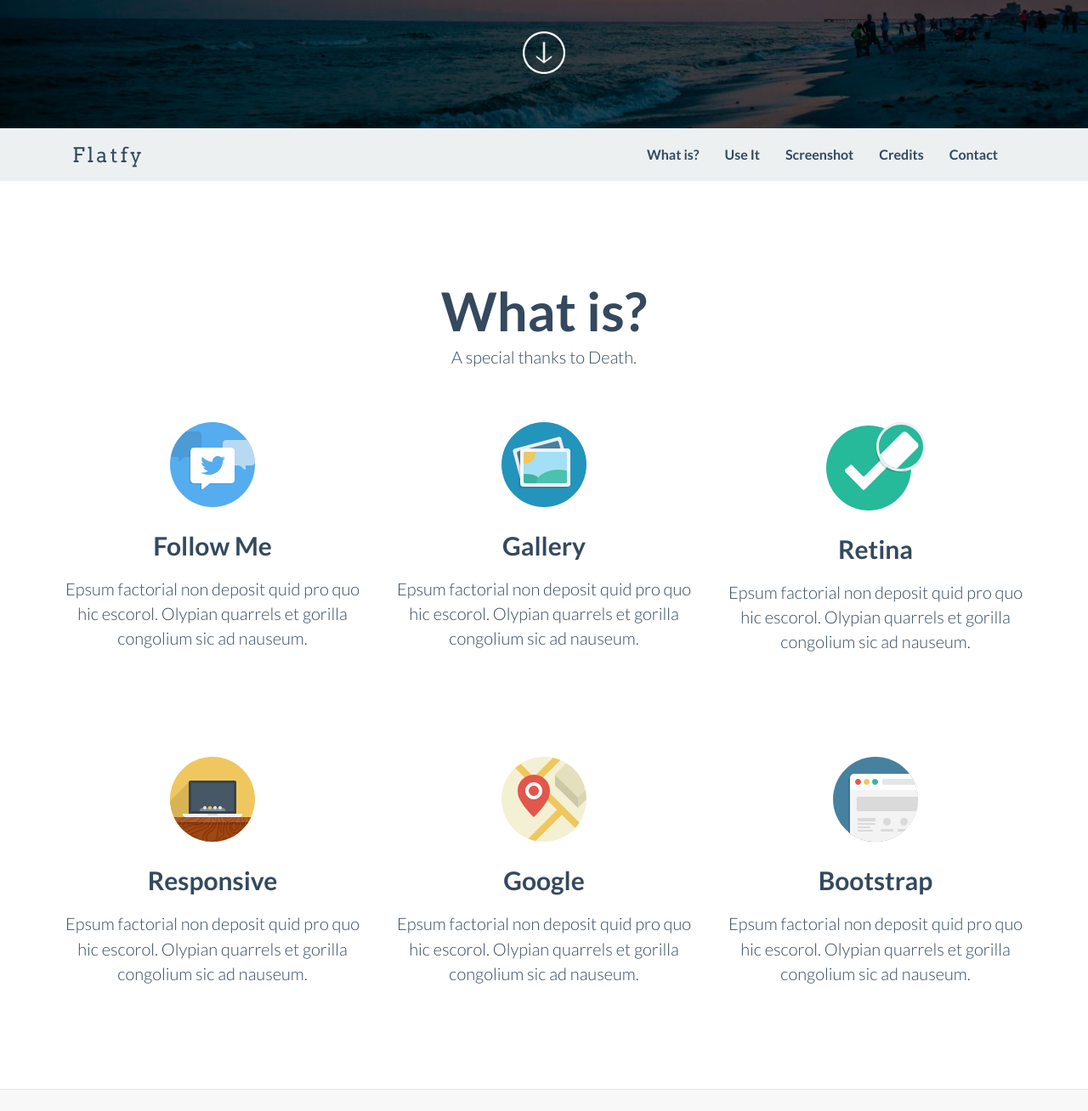
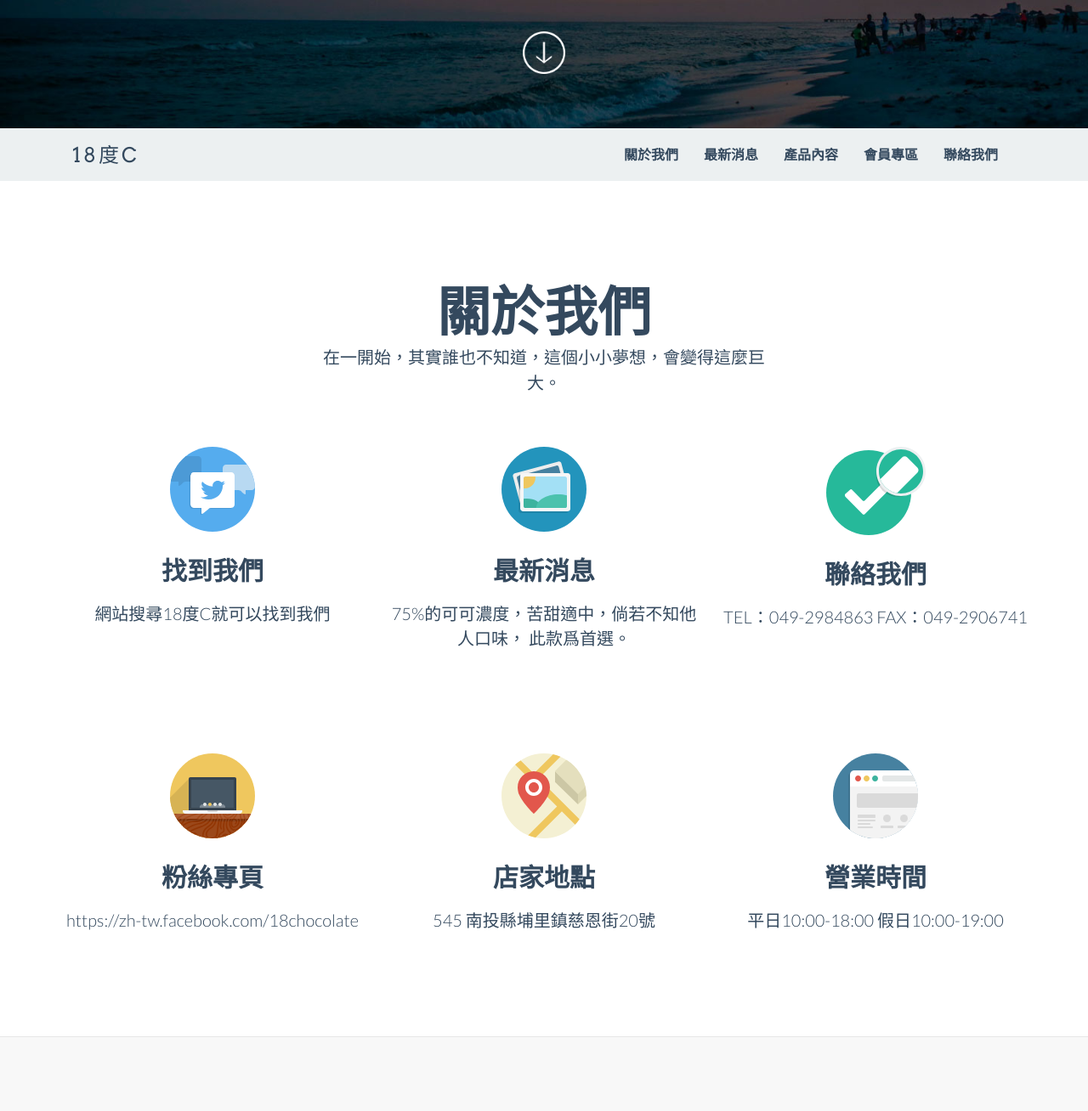
Before and after one commit to mengjie0213/webex2, a plain HTML site: page index.html in a window 1280 px wide. Shown: the part 649-1957 px from the top of the page at 85% size. Drawn offline with Linux system fonts and the light colour scheme.

```diff
--- a/index.html
+++ b/index.html
@@ -4,14 +4,15 @@
 <!--[if IE 7]>    <html class="no-js ie7 oldie" lang="en"> <![endif]-->
 <!--[if IE 8]>    <html class="no-js ie8 oldie" lang="en"> <![endif]-->
 <!--[if IE 9]>    <html class="no-js ie9" lang="en"> <![endif]-->
-<!--[if gt IE 9]><!--> <html> <!--<![endif]-->
+<!--[if gt IE 9]><!-->
+<html lang="zh-Hant-TW"> <!--<![endif]-->
 <head>
     <meta charset="utf-8">
     <meta name="viewport" content="width=device-width, user-scalable=no, initial-scale=1.0, minimum-scale=1.0, maximum-scale=1.0">
     <meta name="description" content="Flatfy Free Flat and Responsive HTML5 Template ">
     <meta name="author" content="">
 
-    <title>Flatfy – Free Flat and Responsive HTML5 Template</title>
+    <title>18度C巧克力工坊</title>
 
     <!-- Bootstrap core CSS -->
     <link href="css/bootstrap.min.css" rel="stylesheet">
@@ -58,8 +59,8 @@
 	<!-- FullScreen -->
     <div class="intro-header">
 		<div class="col-xs-12 text-center abcen1">
-			<h1 class="h1_home wow fadeIn" data-wow-delay="0.4s">Flatfy</h1>
-			<h3 class="h3_home wow fadeIn" data-wow-delay="0.6s">Clean & minimal Theme</h3>
+			<h1 class="h1_home wow fadeIn" data-wow-delay="0.4s">18度C巧克力工坊</h1>
+			<h3 class="h3_home wow fadeIn" data-wow-delay="0.6s">連結幸福,分享愛</h3>
 			<ul class="list-inline intro-social-buttons">
 				<li><a href="https://twitter.com/galantiandrea" class="btn  btn-lg mybutton_cyano wow fadeIn" data-wow-delay="0.8s"><span class="network-name">Twitter</span></a>
 				</li>
@@ -85,17 +86,17 @@
 					<span class="icon-bar"></span>
 					<span class="icon-bar"></span>
 				</button>
-				<a class="navbar-brand" href="#home">Flatfy</a>
+				<a class="navbar-brand" href="#home">18度C</a>
 			</div>
 
 			<div class="collapse navbar-collapse navbar-right navbar-ex1-collapse">
 				<ul class="nav navbar-nav">
 
-					<li class="menuItem"><a href="#whatis">What is?</a></li>
-					<li class="menuItem"><a href="#useit">Use It</a></li>
-					<li class="menuItem"><a href="#screen">Screenshot</a></li>
-					<li class="menuItem"><a href="#credits">Credits</a></li>
-					<li class="menuItem"><a href="#contact">Contact</a></li>
+					<li class="menuItem"><a href="#whatis">關於我們</a></li>
+					<li class="menuItem"><a href="#useit">最新消息</a></li>
+					<li class="menuItem"><a href="#screen">產品內容</a></li>
+					<li class="menuItem"><a href="#credits">會員專區</a></li>
+					<li class="menuItem"><a href="#contact">聯絡我們</a></li>
 				</ul>
 			</div>
 
@@ -107,8 +108,8 @@
 		<div class="container">
 
 			<div class="col-md-6 col-md-offset-3 text-center wrap_title">
-				<h2>What is?</h2>
-				<p class="lead" style="margin-top:0">A special thanks to Death.</p>
+				<h2>關於我們</h2>
+				<p class="lead" style="margin-top:0">在一開始，其實誰也不知道，這個小小夢想，會變得這麼巨大。</p>
 
 			</div>
 
@@ -116,23 +117,23 @@
 
 				<div class="col-sm-4 wow fadeInDown text-center">
 				  <img class="rotate" src="img/icon/tweet.svg" alt="Generic placeholder image">
-				  <h3>Follow Me</h3>
-				  <p class="lead">Epsum factorial non deposit quid pro quo hic escorol. Olypian quarrels et gorilla congolium sic ad nauseum. </p>
+				  <h3>找到我們</h3>
+				  <p class="lead">網站搜尋18度C就可以找到我們</p>
 
 				  <!-- <p><a class="btn btn-embossed btn-primary view" role="button">View Details</a></p> -->
 				</div><!-- /.col-lg-4 -->
 
 				<div class="col-sm-4 wow fadeInDown text-center">
 				  <img  class="rotate" src="img/icon/picture.svg" alt="Generic placeholder image">
-				   <h3>Gallery</h3>
-				   <p class="lead">Epsum factorial non deposit quid pro quo hic escorol. Olypian quarrels et gorilla congolium sic ad nauseum. </p>
+				   <h3>最新消息</h3>
+				   <p class="lead">75%的可可濃度，苦甜適中，倘若不知他人口味， 此款爲首選。</p>
 				   <!-- <p><a class="btn btn-embossed btn-primary view" role="button">View Details</a></p> -->
 				</div><!-- /.col-lg-4 -->
 
 				<div class="col-sm-4 wow fadeInDown text-center">
 				  <img  class="rotate" src="img/icon/retina.svg" alt="Generic placeholder image">
-				   <h3>Retina</h3>
-					<p class="lead">Epsum factorial non deposit quid pro quo hic escorol. Olypian quarrels et gorilla congolium sic ad nauseum. </p>
+				   <h3>聯絡我們</h3>
+					<p class="lead">TEL：049-2984863 FAX：049-2906741</p>
 				  <!-- <p><a class="btn btn-embossed btn-primary view" role="button">View Details</a></p> -->
 				</div><!-- /.col-lg-4 -->
 
@@ -142,22 +143,22 @@
 
 				<div class="col-sm-4  wow fadeInDown text-center">
 				  <img class="rotate" src="img/icon/laptop.svg" alt="Generic placeholder image">
-				  <h3>Responsive</h3>
-				  <p class="lead">Epsum factorial non deposit quid pro quo hic escorol. Olypian quarrels et gorilla congolium sic ad nauseum. </p>
+				  <h3>粉絲專頁</h3>
+				  <p class="lead">https://zh-tw.facebook.com/18chocolate</p>
 				 <!-- <p><a class="btn btn-embossed btn-primary view" role="button">View Details</a></p> -->
 				</div><!-- /.col-lg-4 -->
 
 				<div class="col-sm-4 wow fadeInDown text-center">
 				  <img  class="rotate" src="img/icon/map.svg" alt="Generic placeholder image">
-				   <h3>Google</h3>
-				   <p class="lead">Epsum factorial non deposit quid pro quo hic escorol. Olypian quarrels et gorilla congolium sic ad nauseum. </p>
+				   <h3>店家地點</h3>
+				   <p class="lead">545 南投縣埔里鎮慈恩街20號</p>
 				   <!-- <p><a class="btn btn-embossed btn-primary view" role="button">View Details</a></p> -->
 				</div><!-- /.col-lg-4 -->
 
 				<div class="col-sm-4 wow fadeInDown text-center">
 				  <img  class="rotate" src="img/icon/browser.svg" alt="Generic placeholder image">
-				   <h3>Bootstrap</h3>
-				 <p class="lead">Epsum factorial non deposit quid pro quo hic escorol. Olypian quarrels et gorilla congolium sic ad nauseum. </p>
+				   <h3>營業時間</h3>
+				 <p class="lead">平日10:00-18:00 假日10:00-19:00</p>
 				  <!-- <p><a class="btn btn-embossed btn-primary view" role="button">View Details</a></p> -->
 				</div><!-- /.col-lg-4 -->
 
```
